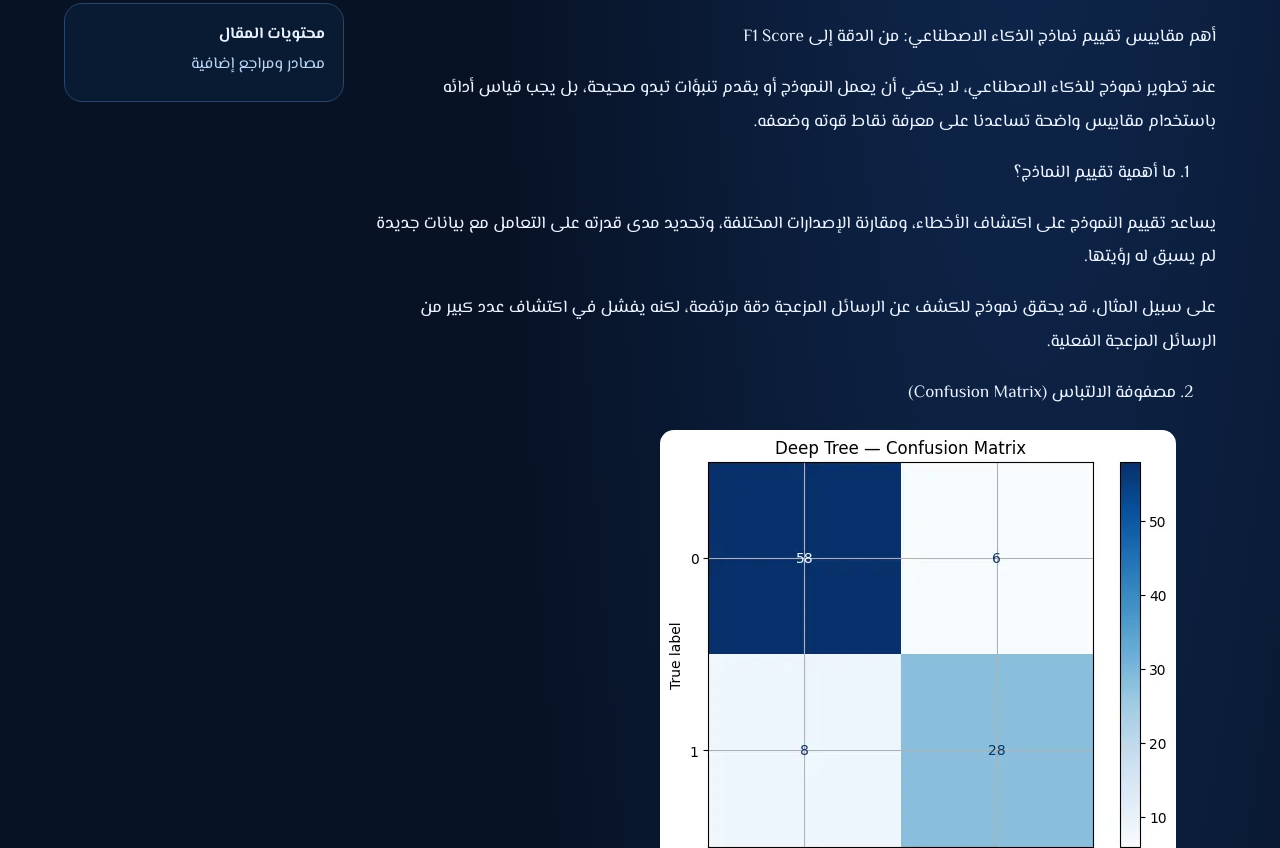
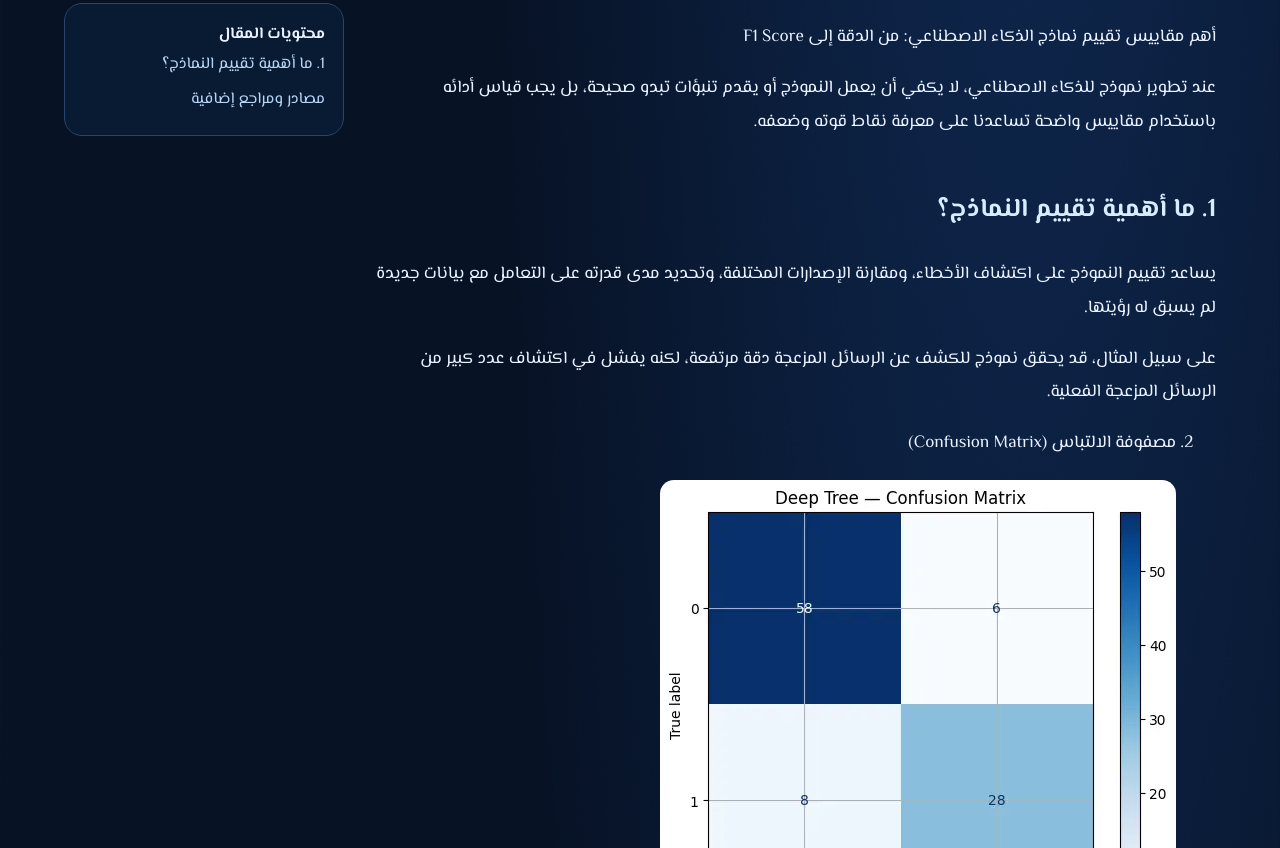
Before and after one commit to astalmn/devahmad-blog, an Astro site: page /blog/ai-model-evaluation-metrics in a window 1280 px wide. Shown: the part 1201-2049 px from the top of the page. Built offline with nearby package versions, Linux system fonts and the light colour scheme; Astro itself is replaced by a stand-in of ours; no server answers.

Commit message:
Update article: ai-model-evaluation-metrics

```diff
--- a/src/content/blog/ai-model-evaluation-metrics.md
+++ b/src/content/blog/ai-model-evaluation-metrics.md
@@ -14,7 +14,7 @@ cover: "/uploads/e319eb41-0cd5-4199-9f7d-e16c4f9e0f2c.webp"
 
 عند تطوير نموذج للذكاء الاصطناعي، لا يكفي أن يعمل النموذج أو يقدم تنبؤات تبدو صحيحة، بل يجب قياس أدائه باستخدام مقاييس واضحة تساعدنا على معرفة نقاط قوته وضعفه.
 
-1. ما أهمية تقييم النماذج؟
+## 1. ما أهمية تقييم النماذج؟
 
 يساعد تقييم النموذج على اكتشاف الأخطاء، ومقارنة الإصدارات المختلفة، وتحديد مدى قدرته على التعامل مع بيانات جديدة لم يسبق له رؤيتها.
 
```
